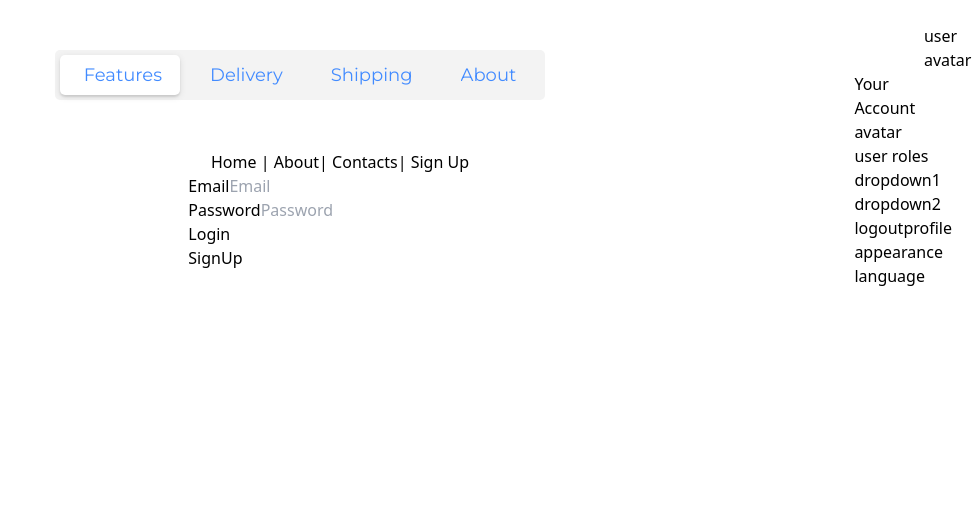
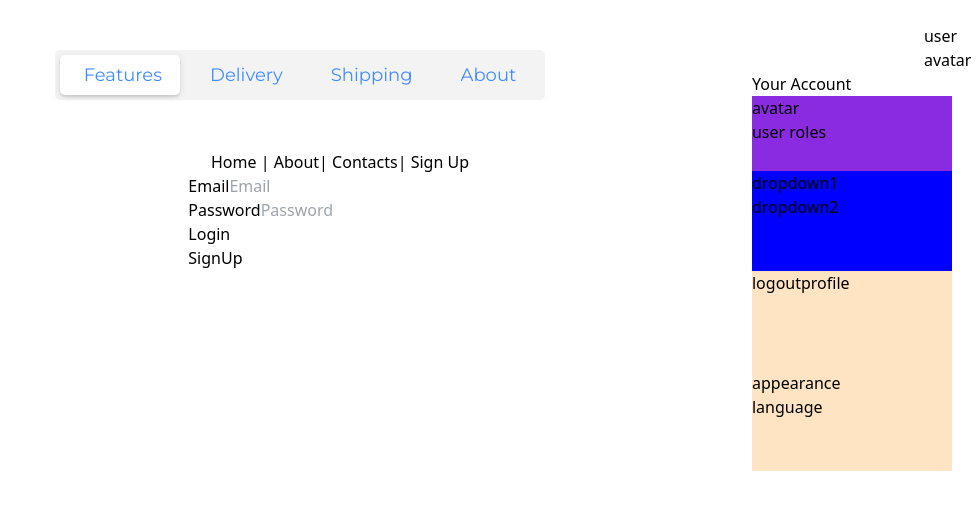
Before and after one commit to lekegitrepo/vue-frontend, a Vue app: page /login in a window 1280 px wide. Both pictures are taken after a click on the button "user avatar". Shown: the top 510 px of the page, without its empty margins (300-1280 px from the left). Built offline with nearby package versions, Linux system fonts and the light colour scheme.

Commit message:
Add style

```diff
--- a/src/App.vue
+++ b/src/App.vue
@@ -17,23 +17,23 @@
         <transition name="fade">
           <div v-if="isUserModalOpened" class="absolute top-12 right-1">
             <span>Your Account</span>
-            <div>
+            <div class="avatar">
               <div>avatar</div>
               <div>user roles</div>
             </div>
-            <div>
-              <div>
+            <div class="profile-menu">
+              <div class="dropdown">
                 <div>dropdown1</div>
                 <div>dropdown2</div>
               </div>
 
-              <div>
+              <div class="menu-container">
                 <div>
                   <span>logout</span>
                   <span>profile</span>
                 </div>
               </div>
-              <div>
+              <div class="preference">
                 <div>
                   <span>appearance</span>
                 </div>
@@ -86,4 +86,29 @@ export default {
 .fade-leave-to {
   opacity: 0;
 }
+
+.avatar {
+  background-color: blueviolet;
+  width: 200px;
+  height: 75px;
+}
+.profile-menu {
+  background-color: bisque;
+  width: 200px;
+  height: 300px;
+}
+.menu-container{
+  width: 200px;
+  height: 100px;
+}
+.dropdown {
+  background-color: blue;
+  width: 200px;
+  height: 100px;
+}
+.preference {
+  background-color: bluev;
+  width: 200px;
+  height: 150px;
+}
 </style>
```
